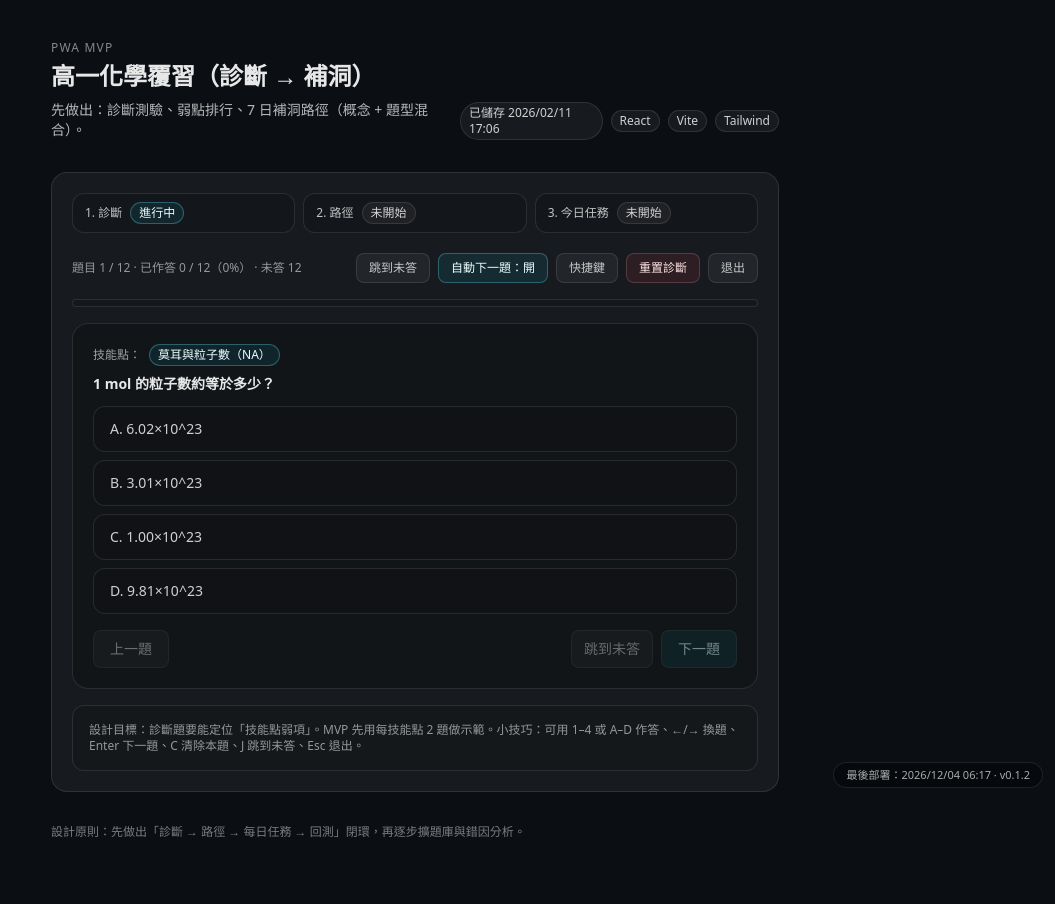
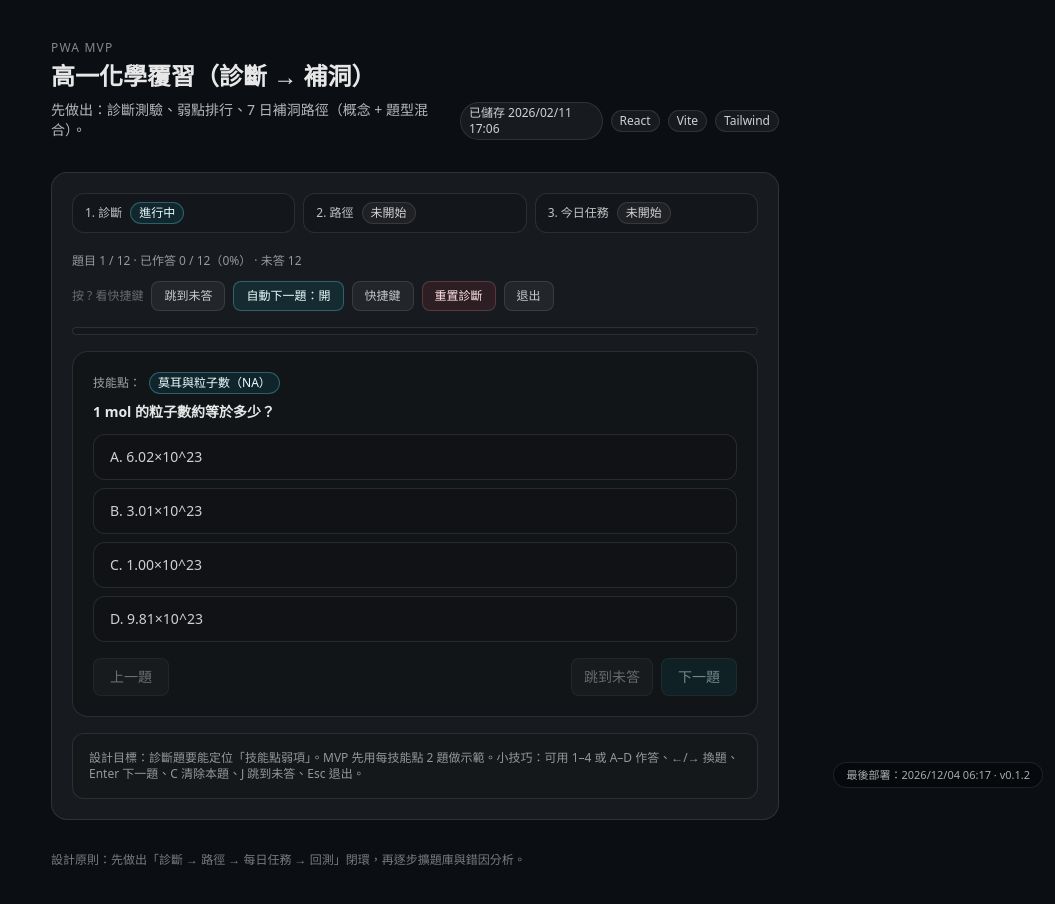
Before and after one commit to chuntengtsai/chem-review-pwa, a React (Vite) app: page / in a window 1280 px wide. Both pictures are taken after a click on the button "開始診斷". Shown: the top 904 px of the page, without its empty margins (225-1280 px from the left). Before the commit the page ends 880 px from the top, so only its background shows below. Built offline with nearby package versions, Linux system fonts and the light colour scheme.

Commit message:
diagnostic: show keyboard shortcut hint

```diff
--- a/src/App.jsx
+++ b/src/App.jsx
@@ -1748,6 +1748,9 @@ export default function App() {
                 </span>
 
                 <div className="flex items-center gap-2">
+                  <span className="hidden lg:inline text-white/35" title="鍵盤：按 ? 或 H 也可開啟快捷鍵說明" aria-hidden="true">
+                    按 ? 看快捷鍵
+                  </span>
                   <button
                     className={cls(
                       'rounded-lg border px-3 py-1.5 text-xs hover:bg-white/10 disabled:opacity-50',
```
